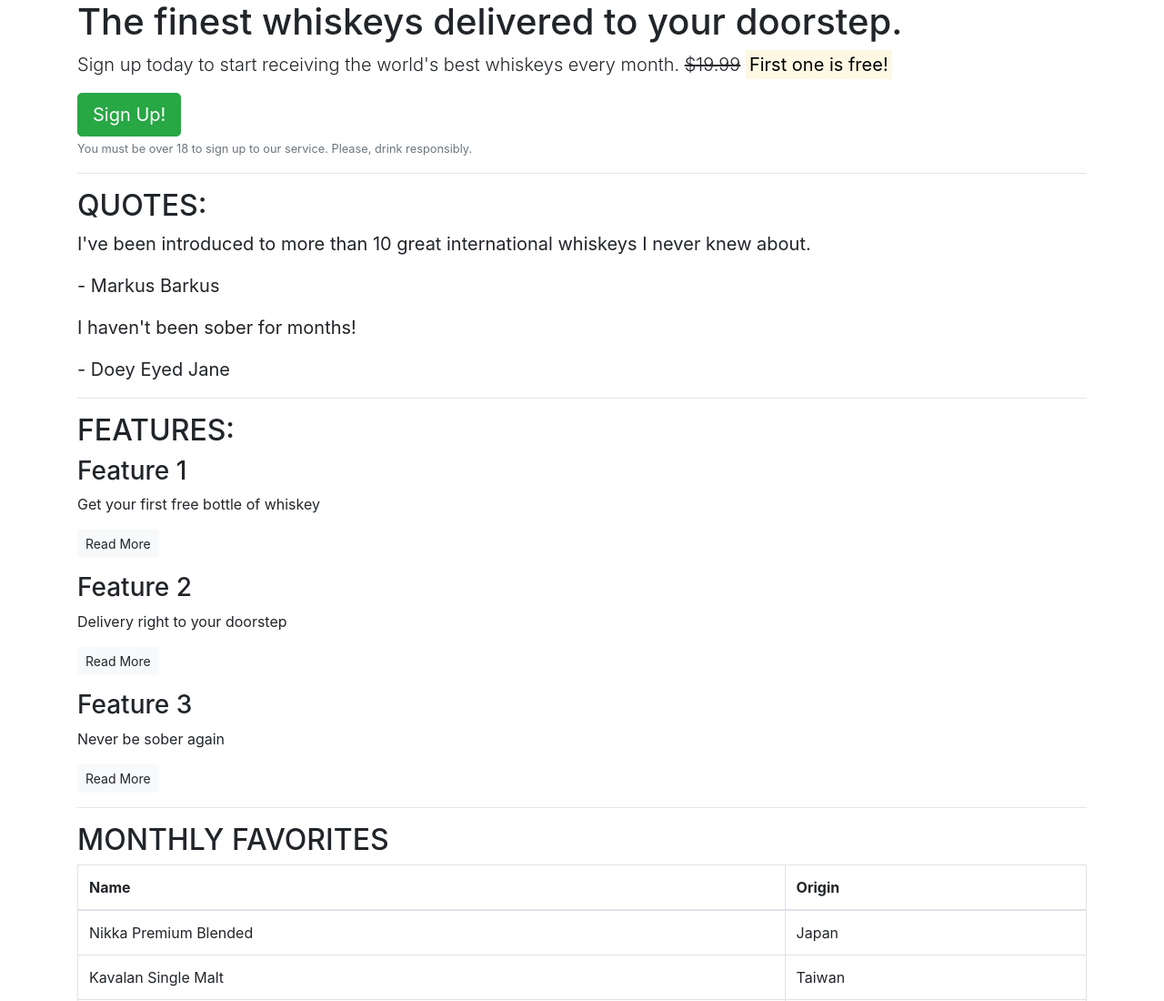
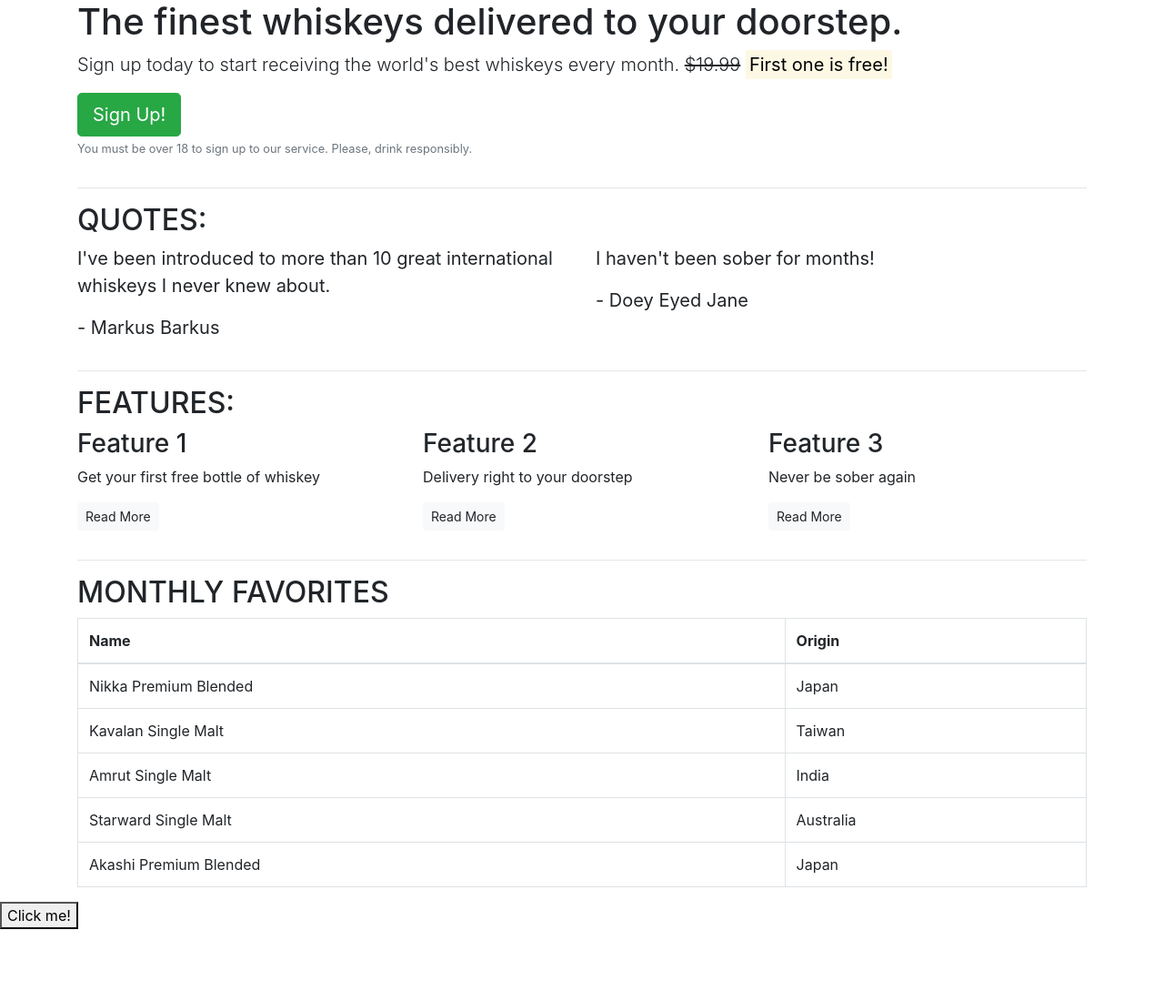
Before and after one commit to Jays-T/first-bootstrap-try, a plain HTML site: page index.html in a window 1280 px wide. Shown: the top 1100 px of the page at 91% size. After the commit the page ends 1021 px from the top, so only its background shows below. Drawn offline with nearby package versions, Linux system fonts and the light colour scheme.

Commit message:
added adaptive screen size features

```diff
--- a/index.html
+++ b/index.html
@@ -1,22 +1,31 @@
 <!DOCTYPE html>
 <html lang="en">
+
 <head>
 	<meta charset="UTF-8">
 	<meta name="viewport" content="width=device-width, initial-scale=1.0">
 	<meta http-equiv="X-UA-Compatible" content="ie=edge">
 	<title>Whiskey Drop | Taste a new whiskey every month</title>
-        <link rel="stylesheet" href="https://stackpath.bootstrapcdn.com/bootstrap/4.4.1/css/bootstrap.min.css" integrity="sha384-Vkoo8x4CGsO3+Hhxv8T/Q5PaXtkKtu6ug5TOeNV6gBiFeWPGFN9MuhOf23Q9Ifjh" crossorigin="anonymous">
+	<link rel="stylesheet" href="https://stackpath.bootstrapcdn.com/bootstrap/4.4.1/css/bootstrap.min.css"
+		integrity="sha384-Vkoo8x4CGsO3+Hhxv8T/Q5PaXtkKtu6ug5TOeNV6gBiFeWPGFN9MuhOf23Q9Ifjh" crossorigin="anonymous">
 
 </head>
+
 <body>
 	<article class="container">
 		<!-- Callout -->
+		<div class="row">
+			<div class="col-12">
 				<section class="callout">
 					<h1>The finest whiskeys delivered to your doorstep.</h1>
-            <p class="lead">Sign up today to start receiving the world's best whiskeys every month. <s>$19.99</s> <strong><mark>First one is free!</mark></strong></p>
+					<p class="lead">Sign up today to start receiving the world's best whiskeys every month.
+						<s>$19.99</s> <strong><mark>First one is free!</mark></strong></p>
 					<button class="btn btn-success btn-lg">Sign Up!</button>
-            <p class="text-muted"><small>You must be over 18 to sign up to our service. Please, drink responsibly.</small></p>
+					<p class="text-muted">
+						<small>You must be over 18 to sign up to our service. Please, drink responsibly.</small></p>
 				</section>
+			</div>
+		</div>
 
 		<!-- /.callout -->
 
@@ -24,15 +33,29 @@
 		<!-- Quotes -->
 
 		<section class="quotes">
+			<div class="row">
+				<div class="col-12">
 					<h2 class="text-uppercase">Quotes:</h2>
+				</div>
+			</div>
+			<div class="row">
+				<div class="col-12 col-md-6">
 					<blockquote class="blockquote">
+
 						<p>I've been introduced to more than 10 great international whiskeys I never knew about.</p>
 						<p>- Markus Barkus</p>
+
 					</blockquote>
+				</div>
+				<div class="col-12 col-md-6">
 					<blockquote class="blockquote">
+
 						<p>I haven't been sober for months!</p>
 						<p>- Doey Eyed Jane</p>
+
 					</blockquote>
+				</div>
+			</div>
 		</section>
 		<!-- /.quotes -->
 
@@ -40,21 +63,33 @@
 
 		<!-- Features -->
 		<section class="features">
+			<div class="row">
+				<div class="col-12">
 					<h2 class="text-uppercase">Features:</h2>
+				</div>
+			</div>
+			<div class="row">
+				<div class="col-12 col-md-6 col-lg-4">
 					<div class="feature">
 						<h3>Feature 1</h3>
 						<p>Get your first free bottle of whiskey</p>
 						<p><a class="btn btn-sm btn-light" href="">Read More</a></p>
 					</div>
+				</div>
+				<div class="col-12 col-md-6 col-lg-4">
 					<div class="feature">
 						<h3>Feature 2</h3>
 						<p>Delivery right to your doorstep</p>
 						<p><a class="btn btn-sm btn-light" href="">Read More</a></p>
 					</div>
+				</div>
+				<div class="col-12 d-md-none d-lg-block col-lg-4">
 					<div class="feature">
 						<h3>Feature 3</h3>
 						<p>Never be sober again</p>
 						<p><a class="btn btn-sm btn-light" href="">Read More</a></p>
+					</div>
+				</div>
 			</div>
 		</section>
 		<!-- /.features -->
@@ -106,6 +141,7 @@
 
 
 		</section>
+		<!-- /.monthly favorites -->
 
 
 
@@ -114,8 +150,15 @@
 
 	<button>Click me!</button>
 
-    <script src="https://code.jquery.com/jquery-3.4.1.slim.min.js" integrity="sha384-J6qa4849blE2+poT4WnyKhv5vZF5SrPo0iEjwBvKU7imGFAV0wwj1yYfoRSJoZ+n" crossorigin="anonymous"></script>
-<script src="https://cdn.jsdelivr.net/npm/popper.js@1.16.0/dist/umd/popper.min.js" integrity="sha384-Q6E9RHvbIyZFJoft+2mJbHaEWldlvI9IOYy5n3zV9zzTtmI3UksdQRVvoxMfooAo" crossorigin="anonymous"></script>
-<script src="https://stackpath.bootstrapcdn.com/bootstrap/4.4.1/js/bootstrap.min.js" integrity="sha384-wfSDF2E50Y2D1uUdj0O3uMBJnjuUD4Ih7YwaYd1iqfktj0Uod8GCExl3Og8ifwB6" crossorigin="anonymous"></script>
+	<script src="https://code.jquery.com/jquery-3.4.1.slim.min.js"
+		integrity="sha384-J6qa4849blE2+poT4WnyKhv5vZF5SrPo0iEjwBvKU7imGFAV0wwj1yYfoRSJoZ+n" crossorigin="anonymous">
+	</script>
+	<script src="https://cdn.jsdelivr.net/npm/popper.js@1.16.0/dist/umd/popper.min.js"
+		integrity="sha384-Q6E9RHvbIyZFJoft+2mJbHaEWldlvI9IOYy5n3zV9zzTtmI3UksdQRVvoxMfooAo" crossorigin="anonymous">
+	</script>
+	<script src="https://stackpath.bootstrapcdn.com/bootstrap/4.4.1/js/bootstrap.min.js"
+		integrity="sha384-wfSDF2E50Y2D1uUdj0O3uMBJnjuUD4Ih7YwaYd1iqfktj0Uod8GCExl3Og8ifwB6" crossorigin="anonymous">
+	</script>
 </body>
+
 </html>
```
Lines whose indentation alone changed are shown as unchanged.
